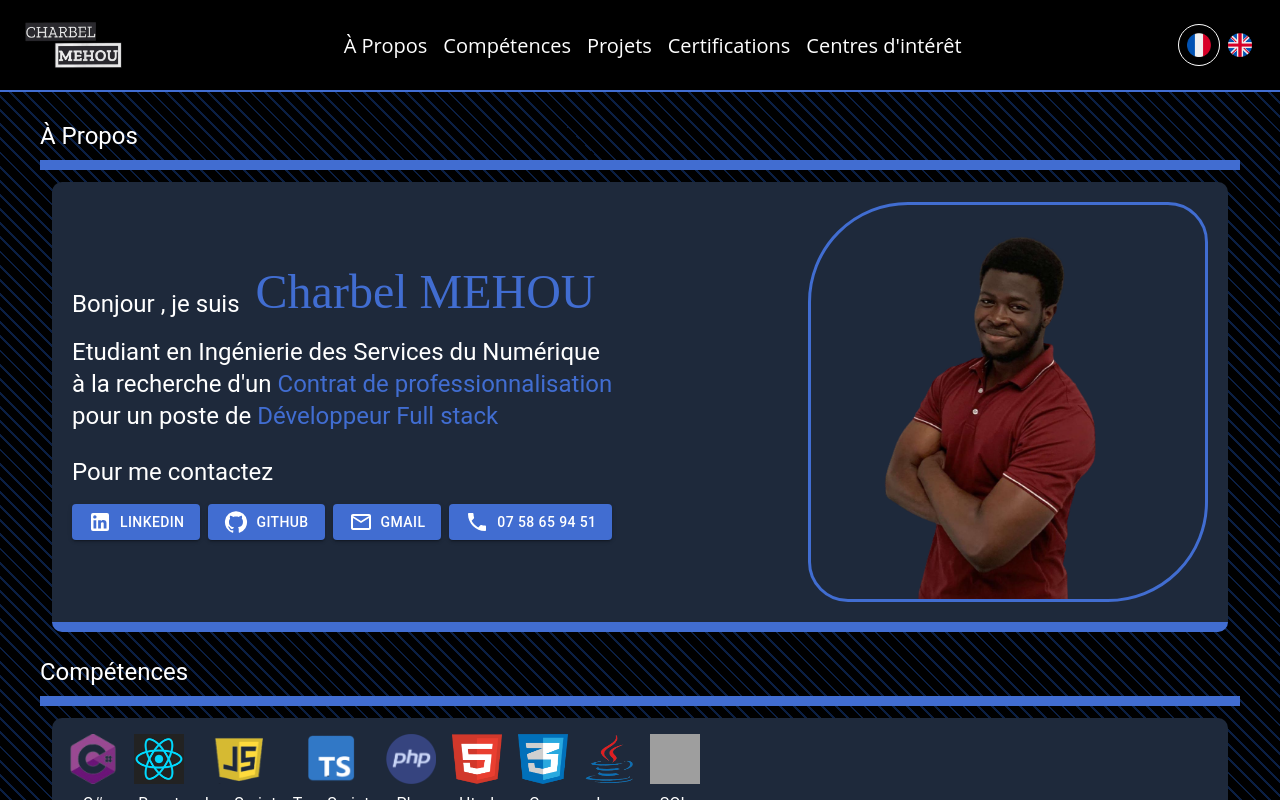
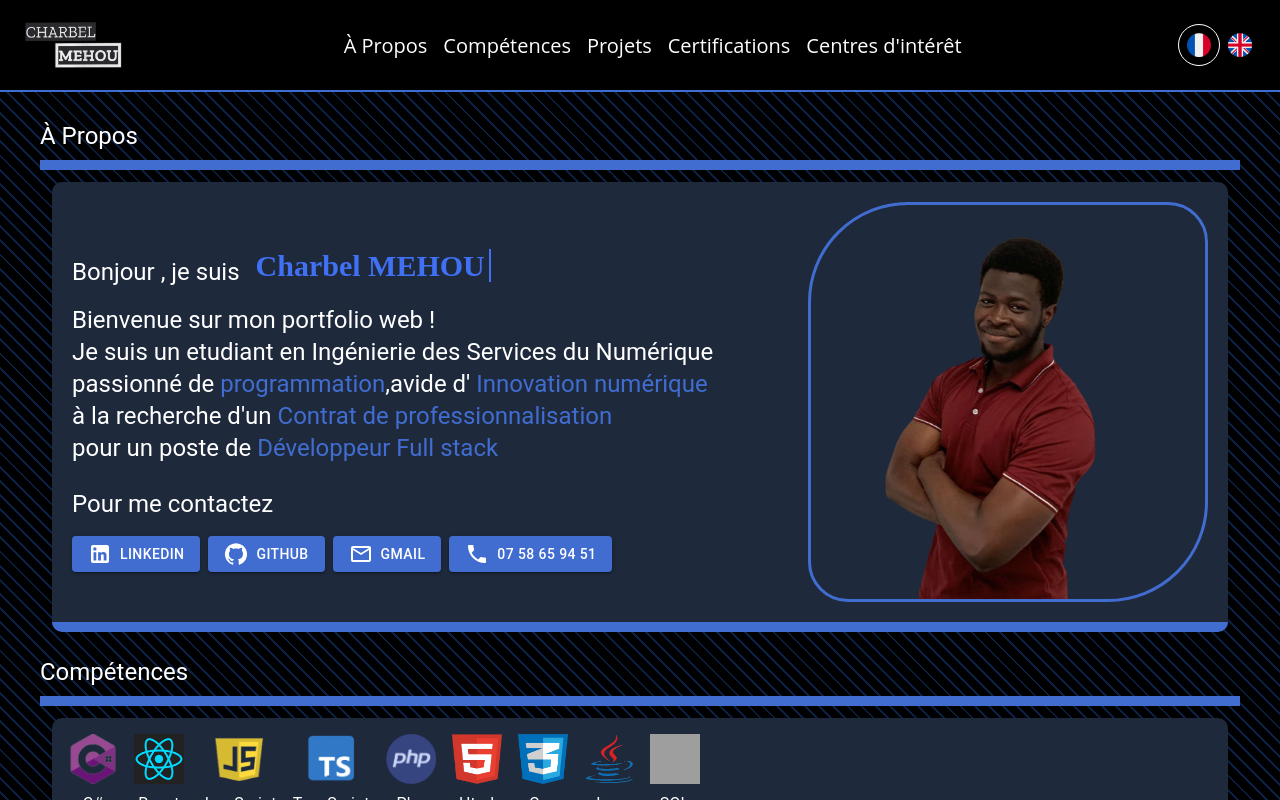
Before and after one commit to charbel-mehou/MyPersonalPortfolio, a React (Create React App) app in the folder personal_portfolio/: page / in a window 1280 px wide. Shown: the top 800 px of the page. Built offline with nearby package versions, Linux system fonts and the light colour scheme; grey boxes are pictures that could not be loaded.

Commit message:
✨Header Update

```diff
--- a/personal_portfolio/src/App.css
+++ b/personal_portfolio/src/App.css
@@ -119,7 +119,8 @@ body {
         height: 200px;
       }
       .certifCard{
-        width: 75%;
+        width: 335px!important;
+        height: auto;
     }
   }
 
@@ -151,7 +152,6 @@ body {
 .interest-box:hover{
     transform: scale(1.25);
 }
-/* Ajoutez cette classe aux sections cibles */
 .section-offset::before {
         display: block;
         height: 150px; /* hauteur de la navbar + marge */
@@ -159,3 +159,34 @@ body {
         visibility: hidden;
 
   }
+  .text {
+    position: relative;
+    color: #4070F4;
+    font-size: 30px;
+    font-weight: 600;
+  }
+
+  .first-text {
+    color: #FFF;
+  }
+
+  .sec-text:before {
+    content: "";
+    position: absolute;
+    top: 0;
+    left: 0;
+    height: 100%;
+    width: 100%;
+    background-color: rgb(30 41 59);
+    border-left: 2px solid #4070F4;
+    animation: animate 4s steps(12) infinite;
+  }
+
+  @keyframes animate {
+    40%, 60% {
+      left: calc(100% + 4px);
+    }
+    100% {
+      left: 0%;
+    }
+  }
--- a/personal_portfolio/src/components/AboutMe.js
+++ b/personal_portfolio/src/components/AboutMe.js
@@ -7,6 +7,7 @@ import MailOutlineIcon from "@mui/icons-material/MailOutline";
 import PhoneIcon from "@mui/icons-material/Phone";
 import { Box, Typography } from "@mui/material";
 import Button from "@mui/material/Button";
+import TitleHeader from "./TitleHeader";
 const AboutMe = () => {
   const { t } = useTranslation();
   const handleLInkedLnClick = () => {
@@ -39,33 +40,18 @@ const AboutMe = () => {
           justifyContent: "space-between",
           alignItems: "center",
           gap: 2,mx: "12px",
-          width: "auto" ,
+          width: "auto" ,overflow:'hidden',
           flexWrap: { xs: "wrap-reverse", lg: "nowrap" },
         }}
       >
         <Box sx={{ display: "flex", flexDirection: "column", gap: 2 }}>
           <Box className=".about-me-description" style={{ color: "white" }}>
-            <Box
-              sx={{
-                display: "flex",
-                flexDirection: "row",
-                alignItems: "flex-end",
-                flexWrap: { xs: "wrap", lg: "nowrap" },
-                gap: 2,
-                mb: 2,
-              }}
-            >
-              <Typography variant="h5">{t("me-4")} </Typography>
-              <Typography
-                variant="h3"
-                fontFamily="cursive"
-                sx={{ color: "#416DD1" }}
-              >
-                {" "}
-                {t("me-5")}
-              </Typography>
-            </Box>
+           <TitleHeader/>
+           <Typography variant="h5">{t("welcome")} </Typography>
             <Typography variant="h5">{t("me-1")} </Typography>
+            <Typography variant="h5">{t("me-1-1")} <span style={{ color: "#416DD1" }}> {t("programming")}</span>
+            {t("eager")}<span style={{ color: "#416DD1" }}> {t("digital-innovation")}</span> </Typography>
+
             <Typography variant="h5">
               {" "}
               {t("me-2")}
--- a/personal_portfolio/src/components/CertificationsDetails.js
+++ b/personal_portfolio/src/components/CertificationsDetails.js
@@ -8,13 +8,13 @@ import { useTranslation } from "react-i18next";
 const certifstab = [
   { logo: ReactCertif, label: "React.js" },
   { logo: JavaScript, label: "Javascript" },
-  { logo: Csharp, label: "C#" },
+  { logo: Csharp, label: "C#" }
 ];
 const CertificationsDetails = () => {
   const { t } = useTranslation();
   return (
     <BoxDetails className="section-offset" id="certifications" title="certifications">
-      <Box sx={{ display: "flex", flexDirection: "row",flexWrap:{xs:'wrap',lg:'nowrap'}, gap: 2 ,flexShrink: 1,width:{xs:'100%',lg:'68%'}}}>
+      <Box sx={{ display: "flex", flexDirection: "row",flexWrap:{xs:'wrap',lg:'nowrap'}, flexGrow:1,gap: 2 ,width:{xs:'100%',lg:'auto'}}}>
         {certifstab?.map((certif, index) => (
           <Box
             className="certifCard"
@@ -23,7 +23,7 @@ const CertificationsDetails = () => {
               display: "flex",
               flexDirection: "column",
               alignItems: "center",
-              gap: 2,flexShrink: 1,
+              gap: 2
             }}
           >
             <img
--- /dev/null
+++ b/personal_portfolio/src/components/TitleHeader.js
@@ -0,0 +1,40 @@
+import React, { useState, useEffect } from 'react';
+import { Box, Typography } from "@mui/material";
+import { useTranslation } from "react-i18next";
+
+const TitleHeader = () => {
+    const { t } = useTranslation();
+
+  const [text, setText] = useState('me-5');
+  const textOptions = ['me-5', 'me-5-1'];
+  let index = 0;
+
+  const changeText = () => {
+    setText(textOptions[index]);
+    index = (index + 1) % textOptions.length;
+  };
+
+  useEffect(() => {
+    const interval = setInterval(changeText, 4000);
+    return () => clearInterval(interval);
+  }, []);
+
+  return (
+<Box
+      sx={{
+        display: 'flex',
+        flexDirection: 'row',
+        alignItems: 'flex-end',
+        flexWrap: { xs: 'wrap', lg: 'nowrap' },
+        gap: 2,
+        mb: 2,
+      }}
+    >
+      <Typography variant="h5">{t('me-4')}</Typography>
+      <Typography variant="h3" fontFamily="cursive"  sx={{ color: '#416DD1' }}><span className="text sec-text"> {t(text)}</span>
+      </Typography>
+    </Box>
+  );
+};
+
+export default TitleHeader;
--- a/personal_portfolio/src/translation/i18n.js
+++ b/personal_portfolio/src/translation/i18n.js
@@ -13,13 +13,19 @@ const resources = {
       "made-by":"Made by Charbel MEHOU",
       "view-here":"View here",
       "github-view-here":"Github repository here",
-      "me-1": "Student Engineer in Digital Services Engineering",
+      "welcome":'Welcome on my Web portfolio  ! ',
+      "me-1": "I'm a Student Engineer in Digital Services Engineering",
+      "me-1-1":"passionate about ",
+      "eager":", eager for",
+      "programming":"programming",
+      "digital-innovation":"digital innovation",
       "me-2": "Seeking a",
       "me-3": "For a",
       "me-2-1":"Professional Contract",
       "me-3-1":"Full Stack Developer Position",
       "me-4":"Hi ! I'm",
       "me-5":"Charbel MEHOU",
+      "me-5-1":"a Developper",
       "projet":"Project",
       "myftjourney-d1": "An application providing advice",
       "myftjourney-d2": "to help users train effectively",
@@ -48,13 +54,19 @@ const resources = {
       "made-by": "Réalisé par Charbel MEHOU",
       "view-here":"Apercu ici",
       "github-view-here":"Repository Github ici ",
-      "me-1":"Etudiant en Ingénierie des Services du Numérique",
+      "me-1":"Je suis un etudiant en Ingénierie des Services du Numérique",
+      "me-1-1": "passionné de ",
+      "eager":",avide d'",
+      "programming": "programmation",
+      "digital-innovation": "Innovation numérique",
       "me-2":"à la recherche d'un ",
       "me-2-1":"Contrat de professionnalisation",
       "me-3":"pour un poste de" ,
       "me-3-1":" Développeur Full stack",
       "me-4":"Bonjour , je suis",
       "me-5":"Charbel MEHOU",
+      "me-5-1":" Développeur",
+      "welcome":'Bienvenue sur mon portfolio web ! ',
       "projet":"Projet",
       "myftjourney-d1":"Une application fournissant des conseils",
       "myftjourney-d2":"pour aider les utilisateurs à s'entraîner efficacement",
```
